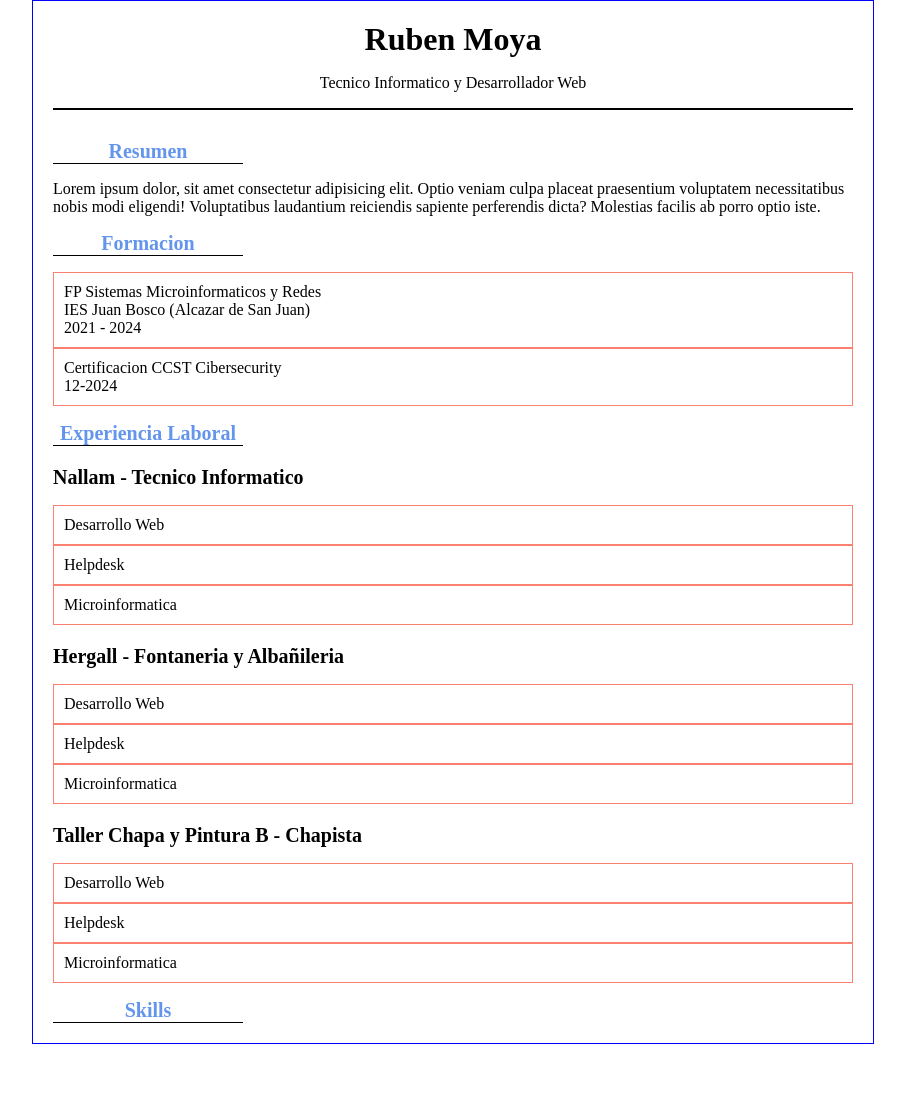
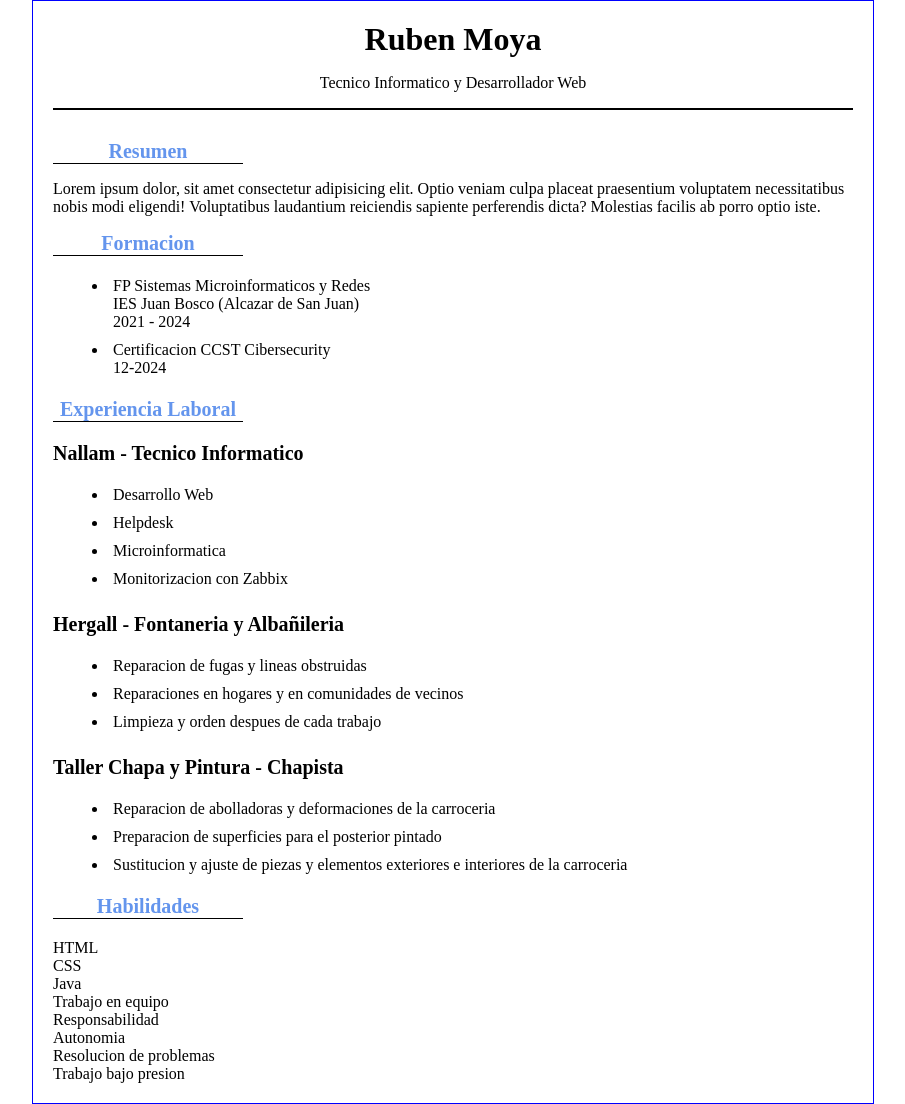
Before and after one commit to Rubenmm04/CV, a plain HTML site: page index.html in a window 1280 px wide. Shown: the part 50-1154 px from the top of the page, without its empty margins (187-1092 px from the left). Before the commit the page ends 1094 px from the top, so only its background shows below. Drawn offline with Linux system fonts and the light colour scheme.

Commit message:
third commit

```diff
--- a/index.html
+++ b/index.html
@@ -57,10 +57,18 @@
         }
 
         li {
-            list-style: none;
-            padding: 10px;
-            border: 1px solid salmon;
+
+            padding: 5px;
+            margin-left: 55px;
+            /* border: 1px solid salmon; */
         }
+
+        .skills {
+            display:inline-table;
+            justify-content: space-around;
+            margin-top: 20px;
+        }
+
     </style>
 </head>
 
@@ -79,7 +87,7 @@
         <h4>Formacion</h4>
         <ul>
             <li>FP Sistemas Microinformaticos y Redes <br>
-                 IES Juan Bosco (Alcazar de San Juan) <br>
+                IES Juan Bosco (Alcazar de San Juan) <br>
                 2021 - 2024
             </li>
             <li>Certificacion CCST Cibersecurity <br>
@@ -92,29 +100,40 @@
             <li>Desarrollo Web</li>
             <li>Helpdesk</li>
             <li>Microinformatica</li>
+            <li>Monitorizacion con Zabbix</li>
         </ul>
 
 
 
         <h5>Hergall - Fontaneria y Albañileria</h5>
         <ul>
-            <li>Desarrollo Web</li>
-            <li>Helpdesk</li>
-            <li>Microinformatica</li>
+            <li>Reparacion de fugas y lineas obstruidas</li>
+            <li>Reparaciones en hogares y en comunidades de vecinos</li>
+            <li>Limpieza y orden despues de cada trabajo</li>
         </ul>
 
 
 
-        <h5>Taller Chapa y Pintura B - Chapista</h5>
+        <h5>Taller Chapa y Pintura - Chapista</h5>
         <ul>
-            <li>Desarrollo Web</li>
-            <li>Helpdesk</li>
-            <li>Microinformatica</li>
+            <li>Reparacion de abolladoras y deformaciones de la carroceria</li>
+            <li>Preparacion de superficies para el posterior pintado</li>
+            <li>Sustitucion y ajuste de piezas y elementos exteriores e interiores de la carroceria</li>
         </ul>
 
 
 
-        <h4>Skills</h4>
+        <h4>Habilidades</h4>
+        <div class="skills">
+            <div>HTML</div>
+            <div>CSS</div>
+            <div>Java</div>
+            <div>Trabajo en equipo</div>
+            <div>Responsabilidad</div>
+            <div>Autonomia</div>
+            <div>Resolucion de problemas</div>
+            <div>Trabajo bajo presion</div>
+        </div>
 
     </main>
 </body>
```
